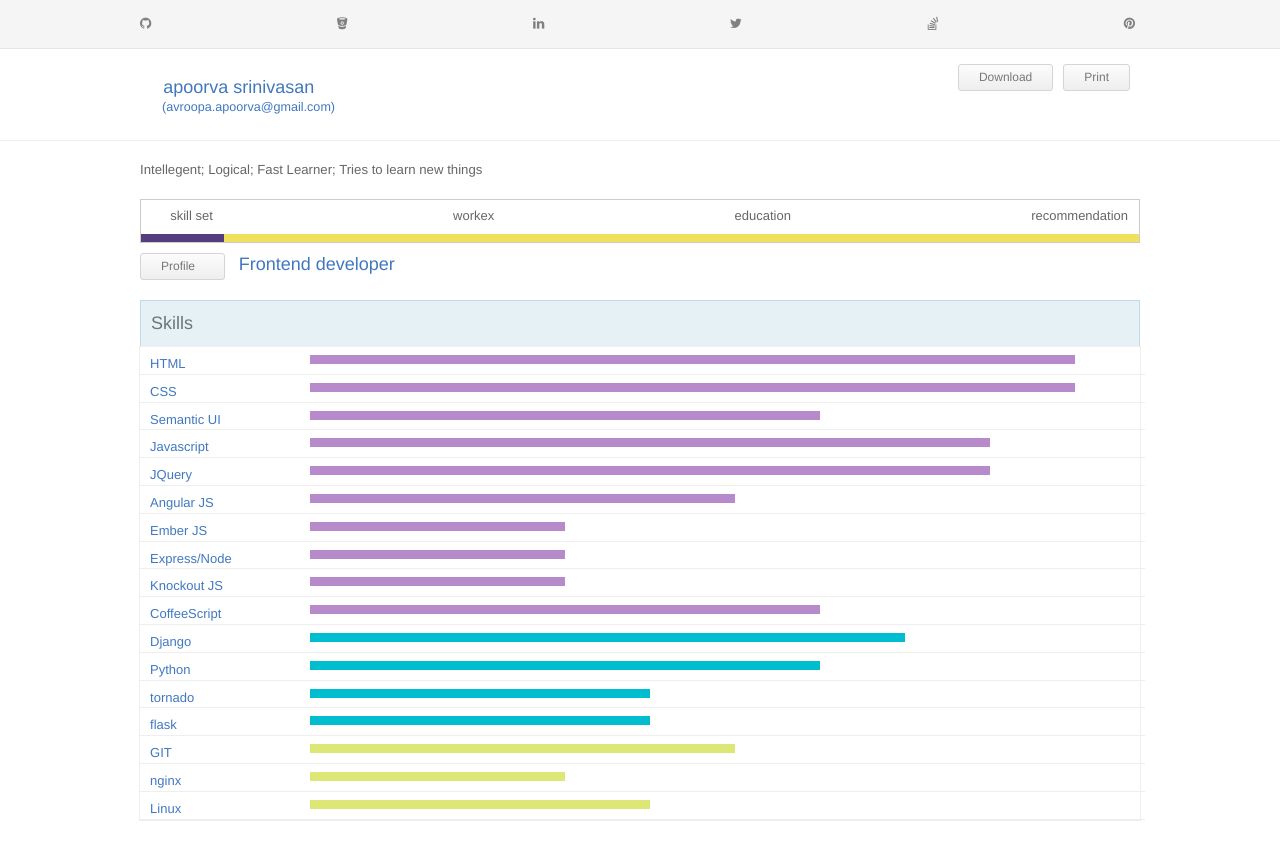
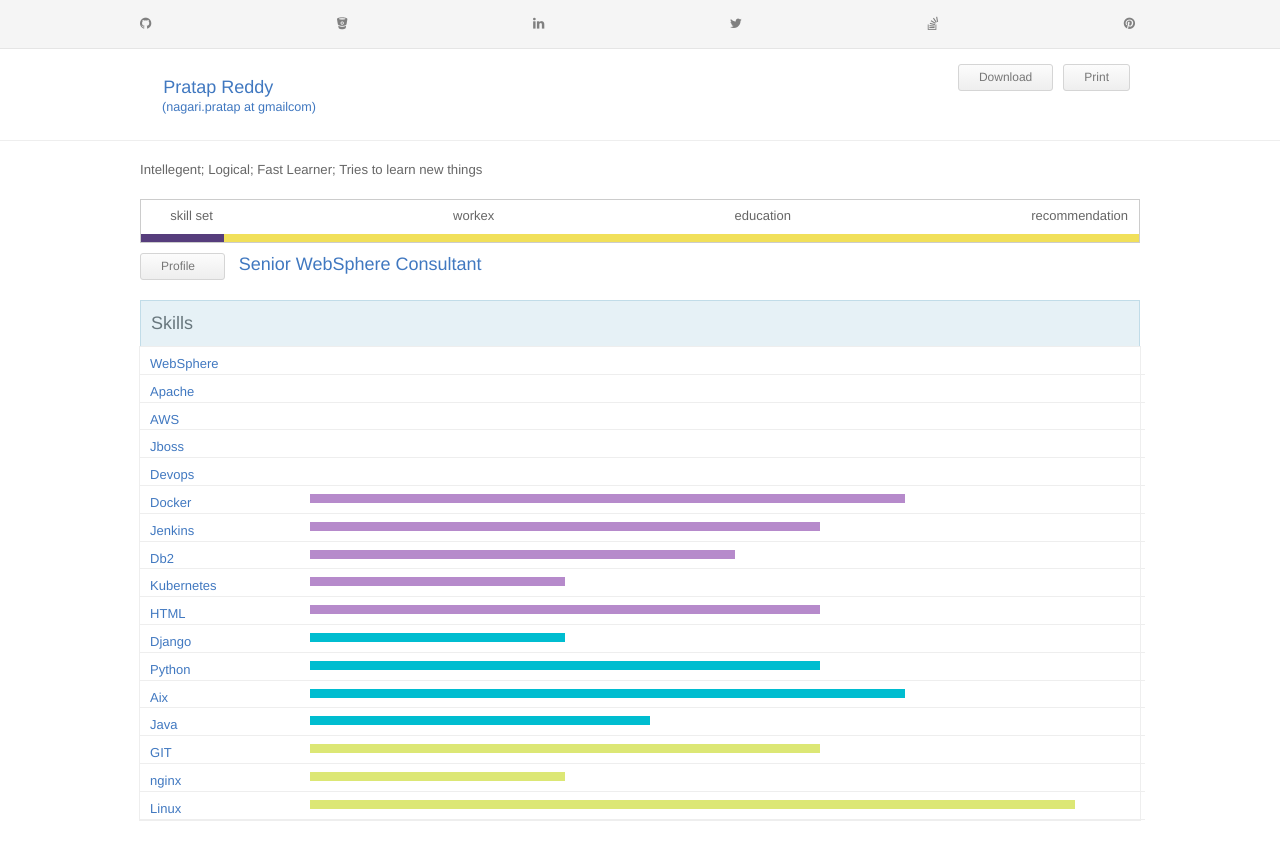
Before and after one commit to nabobnagari/nabobnagari.github.io, a plain HTML site: page resume/index.html in a window 1280 px wide. Drawn offline with Linux system fonts and the light colour scheme; a web font is replaced by a local one.

Commit message:
apporva commit_5

```diff
--- a/resume/github.js
+++ b/resume/github.js
@@ -81,64 +81,64 @@
     var SKILLS, l, len1, li, results, skill, span, ul;
     SKILLS = [
       {
-        skill: 'HTML',
+        skill: 'WebSphere',
         value: 9,
+        stack: 'Middleware'
+      }, {
+        skill: 'Apache',
+        value: 9,
+        stack: 'Middleware'
+      }, {
+        skill: 'AWS',
+        value: 6,
+        stack: 'Cloud'
+      }, {
+        skill: 'Jboss',
+        value: 8,
+        stack: 'Middleware'
+      }, {
+        skill: 'Devops',
+        value: 8,
+        stack: 'Agile'
+      }, {
+        skill: 'Docker',
+        value: 7,
         stack: 'frontend'
       }, {
-        skill: 'CSS',
-        value: 9,
-        stack: 'frontend'
-      }, {
-        skill: 'Semantic UI',
+        skill: 'Jenkins',
         value: 6,
         stack: 'frontend'
       }, {
-        skill: 'Javascript',
-        value: 8,
-        stack: 'frontend'
-      }, {
-        skill: 'JQuery',
-        value: 8,
-        stack: 'frontend'
-      }, {
-        skill: 'Angular JS',
+        skill: 'Db2',
         value: 5,
         stack: 'frontend'
       }, {
-        skill: 'Ember JS',
+        skill: 'Kubernetes',
         value: 3,
         stack: 'frontend'
       }, {
-        skill: 'Express/Node',
-        value: 3,
-        stack: 'frontend'
-      }, {
-        skill: 'Knockout JS',
-        value: 3,
-        stack: 'frontend'
-      }, {
-        skill: 'CoffeeScript',
+        skill: 'HTML',
         value: 6,
         stack: 'frontend'
       }, {
         skill: 'Django',
-        value: 7,
+        value: 3,
         stack: 'backend'
       }, {
         skill: 'Python',
         value: 6,
         stack: 'backend'
       }, {
-        skill: ' tornado',
-        value: 4,
+        skill: 'Aix',
+        value: 7,
         stack: 'backend'
       }, {
-        skill: 'flask',
+        skill: 'Java',
         value: 4,
         stack: 'backend'
       }, {
         skill: 'GIT',
-        value: 5,
+        value: 6,
         stack: 'others'
       }, {
         skill: 'nginx',
@@ -146,7 +146,7 @@
         stack: 'others'
       }, {
         skill: 'Linux',
-        value: 4,
+        value: 9,
         stack: 'others'
       }
     ];
--- a/resume/index.html
+++ b/resume/index.html
@@ -23,19 +23,19 @@
 </head>
 <section class="header">
   <div class="contentsection spread">
-    <a class="icon github-icon" target='_blank' href='https://github.com/apoorvasrinivasan'></a>
-    <a class="icon bitbucket-icon" target='_blank' href='https://bitbucket.org/apoorva/'></a>
-    <a class="icon linkedin-icon" target='_blank' href='https://in.linkedin.com/pub/apoorva-srinivasan/53/336/317'></a>
-    <!-- <a class="icon facebook-icon" target='_blank' href='https://www.facebook.com/apoorva.srinivasan1'></a> -->
-    <a class="icon twitter-icon" target='_blank' href='https://twitter.com/ApoorvaShrini'></a>
-    <a class="icon stackoverflow-icon" target='_blank' href='http://stackoverflow.com/users/2563469/rhea'></a>
-    <a class="icon pintrest-icon" target='_blank' href='https://www.pinterest.com/ascoolasapoorva/'></a>
+    <a class="icon github-icon" target='_blank' href='https://github.com/nabobnagari'></a>
+    <a class="icon bitbucket-icon" target='_blank' href='https://github.com/nabobnagari'></a>
+    <a class="icon linkedin-icon" target='_blank' href='https://sg.linkedin.com/in/nagaripratap'></a>
+    <!-- <a class="icon facebook-icon" target='_blank' href='https://www.facebook.com/petonabob'></a> -->
+    <a class="icon twitter-icon" target='_blank' href='https://twitter.com/imnagari'></a>
+    <a class="icon stackoverflow-icon" target='_blank' href='http://github.com/nabobnagari'></a>
+    <a class="icon pintrest-icon" target='_blank' href='https://github.com/nabobnagari'></a>
   </div>
 </section>
 <section id='headerSection' class='hr'>
   <div class="contentsection ">
-    <h1 class="gicon book-icon left">apoorva srinivasan
-    <a href="mailto:avroopa.apoorva@zimply.in" onclick="ga('send', 'event',GA,'General', 'email');">(avroopa.apoorva@gmail.com)</a>
+    <h1 class="gicon book-icon left">Pratap Reddy
+    <a href="mailto:nagari.pratap@zimply.in" onclick="ga('send', 'event',GA,'General', 'email');">(nagari.pratap at gmail<dot>com)</a>
     </h1>
     <div class="btn right" onclick="ga('send', 'event', GA,'General', 'Print');window.print()">Print</div>
     <div class="btn right"><a onclick= "ga('send', 'event',GA, 'General', 'download');" href="resume.pdf" download>Download</a></div>
@@ -51,7 +51,7 @@
   </ul>
 <div id = "skill" class="tab-items">
   <div class="btn arrow">Profile</div>
-  <span class='blue h1'>Frontend developer </span>
+  <span class='blue h1'>Senior WebSphere Consultant </span>
   <div class="heading">Skills </div>
   <ul class="skill-set-graph" id='skillSet'>
     <!-- <li><span class = "label"></span><</li> -->
@@ -65,12 +65,12 @@
   <ul class="ed">
     <li class="header">Education</li>
     <li class='school'>
-      <span class='degree sub-brown-dark'>M.Sc.(CA)</span>
-      <span class='college sub-brown'>Symbiosis Institute of Computer Studies and Research</span>
+      <span class='degree sub-brown-dark'>Btech.(ME)</span>
+      <span class='college sub-brown'>JNTU University</span>
     </li>
     <li class='school'>
-      <span class='degree sub-brown-dark'>B.Sc.(CA)</span>
-      <span class='college sub-brown'>Delhi University</span>
+      <span class='degree sub-brown-dark'>BTECH</span>
+      <span class='college sub-brown'>JNTU University</span>
     </li>
   </ul>
 </div>
@@ -80,13 +80,13 @@
 <h3 class="heading ">References</h3>
 <div class="blue">
   Ashish Singh:
-  <a class='sub-brown-dark icon linkedin-icon' onclick ="ga('send','event',GA,'referer-link','Ashish Singh')" href="https://www.linkedin.com/profile/view?id=AAkAAASJOWIBTxCLF3mY-HSOaTLjZMOiWkbjfuA"></a>
-  <a class='sub-brown-dark icon email-icon' onclick ="ga('send','event',GA,'referer-email','Ashish Singh')" href="mailto:ashish.iitd07@gmail.com"></a>
+  <a class='sub-brown-dark icon linkedin-icon' onclick ="ga('send','event',GA,'referer-link','Srinivas Vaddi')" href="https://sg.linkedin.com/in/srinivas-vaddi-1a5a753b"></a>
+  <a class='sub-brown-dark icon email-icon' onclick ="ga('send','event',GA,'referer-email','Srinivas Vaddi')" href="mailto:ashish.iitd07@gmail.com"></a>
 </div>
 <div class="blue">
   Anuvrat Parashar:
-  <a class='sub-brown-dark icon linkedin-icon'  onclick ="ga('send','event',GA,'referer-link','Anuvrat Parashar')" href="https://www.linkedin.com/profile/view?id=AAkAAAM5vqUBK47YrrHMu34ThMQAIAren5-I9ZA"></a>
-  <a class='sub-brown-dark icon email-icon' onclick ="ga('send','event',GA,'referer-email','Anuvrat Parashar')" href="mailto:anuvrat@anuvrat.in"></a>
+  <a class='sub-brown-dark icon linkedin-icon'  onclick ="ga('send','event',GA,'referer-link','Saida Babu Chanda')" href="https://www.linkedin.com/in/saida-babu-chanda-b1057684"></a>
+  <a class='sub-brown-dark icon email-icon' onclick ="ga('send','event',GA,'referer-email','Saida Chanda babu')" href="mailto:anuvrat@anuvrat.in"></a>
 </div>
 </div>
 </div>
```
